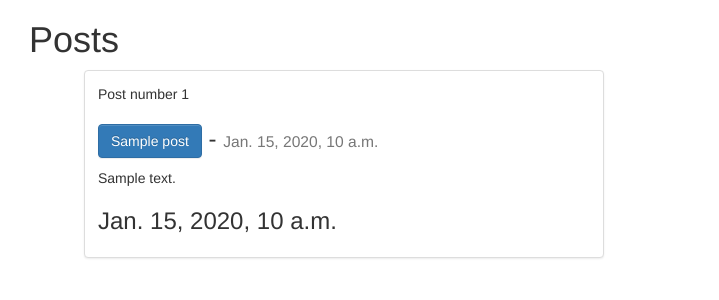
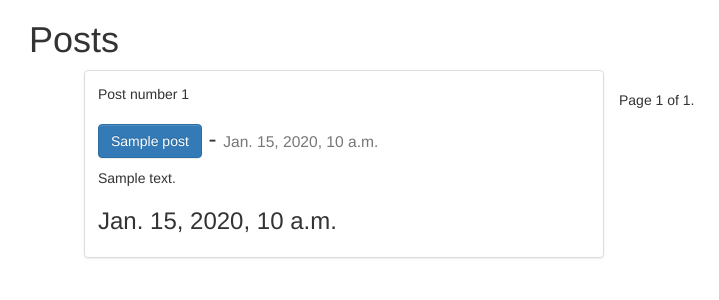
Before and after one commit to dehors/CursoDJ19, a Django app: page /posts/ in a window 1280 px wide. Shown: the top 300 px of the page, without its empty margins (41-760 px from the left). Run offline with Django 3.2, Linux system fonts and the light colour scheme; tables that the repository leaves empty hold one stand-in row (values such as "Sample post"); some libraries are stand-ins or nearby versions.

Commit message:
feat: order by & pagination

```diff
--- a/posts/models.py
+++ b/posts/models.py
@@ -14,3 +14,6 @@ class Post(models.Model):
 		return self.title
 	def __str__(self):
 		return self.title
+
+	class Meta:
+		ordering = ["-timestamp", "-updated"]
--- a/posts/views.py
+++ b/posts/views.py
@@ -1,6 +1,8 @@
 from django.shortcuts import render, get_object_or_404, redirect
 from django.contrib import messages
+from django.core.paginator import Paginator, EmptyPage, PageNotAnInteger
 from django.http import HttpResponse, HttpResponseRedirect
+
 from .models import Post
 from .form import PostForm
 
@@ -9,7 +11,19 @@ def home(request):
 	return render(request,"index.html",{})
 
 def post(request):
-	queryset = Post.objects.all()
+	queryset_list = Post.objects.all()
+
+	paginator = Paginator(queryset_list, 4) # Show 25 contacts per page
+
+	page = request.GET.get('page')
+	try:
+	    queryset = paginator.page(page)
+	except PageNotAnInteger:
+	    # If page is not an integer, deliver first page.
+	    queryset = paginator.page(1)
+	except EmptyPage:
+		queryset = paginator.page(paginator.num_pages)
+
 	context = {
 		'posts': queryset,
 	}
--- a/templates/post/index.html
+++ b/templates/post/index.html
@@ -28,6 +28,23 @@
     </div>
     {% endfor %}
     </ul>
+
+<div class="pagination">
+    <span class="step-links">
+        {% if posts.has_previous %}
+            <a href="?page={{ posts.previous_page_number }}">previous</a>
+        {% endif %}
+
+        <span class="current">
+            Page {{ posts.number }} of {{ posts.paginator.num_pages }}.
+        </span>
+
+        {% if posts.has_next %}
+            <a href="?page={{ posts.next_page_number }}">next</a>
+        {% endif %}
+    </span>
+</div>
+
 {% else %}
     <p>No posts are available.</p>
 {% endif %}
```
Also changed, not shown: 2 other files.
